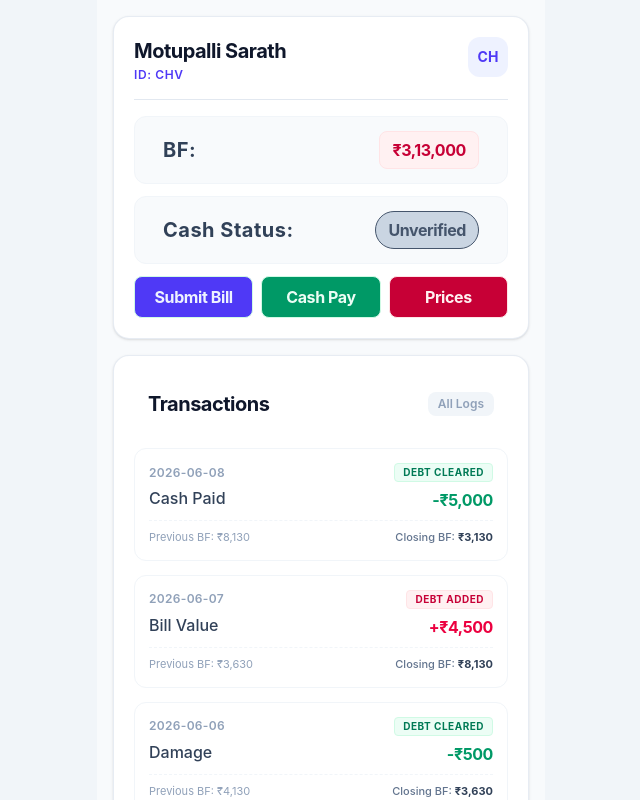
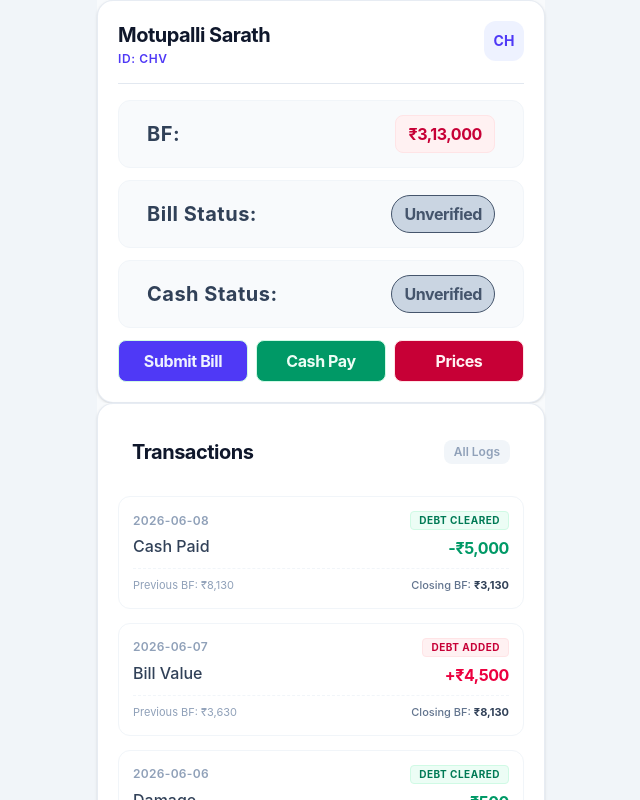
Before and after one commit to SarathM254/Fro, a React (Vite) app: page / in a window 1280 px wide. Shown: the top 800 px of the page, without its empty margins (319-959 px from the left). Built offline with nearby package versions, Linux system fonts and the light colour scheme.

Commit message:
Salesman Portal complete

```diff
--- a/src/App.jsx
+++ b/src/App.jsx
@@ -1,13 +1,35 @@
-import React from 'react';
+import React, { useState } from 'react';
 import CashPaymentSettlement from './components/CashPaymentSettlement';
-import SalesmanProfileCard from './components/SalesmanProfileCard'
-import SalesmanStatementHistory from './components/SalesmanStatementHistory'
+import SalesmanProfileCard from './components/SalesmanProfileCard';
+import SalesmanStatementHistory from './components/SalesmanStatementHistory';
+import SalesmanBillingScreen from './components/SalesmanBillingScreen';
 
 function App() {
+  const [currentView, setCurrentView] = useState('home');
+
+  const navigateHome = () => setCurrentView('home');
+  const navigateBilling = () => setCurrentView('billing');
+  const navigateCash = () => setCurrentView('cash');
+
   return (
     <div className="min-h-screen bg-slate-100 flex flex-col items-center justify-center">
-      <SalesmanProfileCard></SalesmanProfileCard>
-      <SalesmanStatementHistory></SalesmanStatementHistory>
+      {currentView === 'home' && (
+        <>
+          <SalesmanProfileCard
+            onNavigateToBilling={navigateBilling}
+            onNavigateToCash={navigateCash}
+          />
+          <SalesmanStatementHistory />
+        </>
+      )}
+
+      {currentView === 'billing' && (
+        <SalesmanBillingScreen onBack={navigateHome} />
+      )}
+
+      {currentView === 'cash' && (
+        <CashPaymentSettlement onBack={navigateHome} />
+      )}
     </div>
   );
 }
--- a/src/components/CashPaymentSettlement.jsx
+++ b/src/components/CashPaymentSettlement.jsx
@@ -3,7 +3,7 @@ import { useForm } from 'react-hook-form';
 
 const DENOMINATIONS = [500, 200, 100, 50, 20, 10];
 
-export default function CashPaymentSettlement({ activeUser, onSettlementSuccess }) {
+export default function CashPaymentSettlement({ activeUser, onSettlementSuccess, onBack }) {
 
   // Initialize react-hook-form with structured object layouts
   const { register, handleSubmit, watch, setValue } = useForm({
@@ -72,9 +72,24 @@ export default function CashPaymentSettlement({ activeUser, onSettlementSuccess
     <div className="w-full min-h-screen max-w-md mx-auto bg-white rounded-2xl border border-slate-200/80 shadow-sm overflow-hidden flex flex-col justify-between">
 
       {/* Component Title Header */}
-      <div className="p-5 border-b border-slate-100 bg-white">
-        <h2 className="text-xl font-bold text-slate-900 tracking-tight">End of Day Cashout</h2>
-      </div>
+      <div className="sticky top-0 bg-white border-b border-slate-200/80 px-4 py-3.5 flex items-center gap-x-4 z-10 shadow-xs">
+                <button
+                    type="button"
+                    onClick={onBack}
+                    className="p-1.5 rounded-lg text-slate-500 hover:bg-slate-100 transition-colors duration-150 shrink-0"
+                    aria-label="Navigate Back"
+                >
+                    <svg className="w-5 h-5" fill="none" stroke="currentColor" strokeWidth="2.5" viewBox="0 0 24 24">
+                        <path strokeLinecap="round" strokeLinejoin="round" d="M10.5 19.5L3 12m0 0l7.5-7.5M3 12h18" />
+                    </svg>
+                </button>
+                <div>
+                    <h2 className="text-xl font-bold text-slate-900 tracking-tight">
+                        Cash Payment
+                    </h2>
+                </div>
+            </div>
+
 
       {/* Core Matrix Workings Section */}
       <div className="p-5 space-y-5 flex-1 overflow-y-auto">
--- a/src/components/SalesmanBillingScreen.jsx
+++ b/src/components/SalesmanBillingScreen.jsx
@@ -3,7 +3,7 @@ import { useForm } from 'react-hook-form';
 import BillingEntryForm from './BillingEntryForm';
 import BillingPreviewSheet from './BillingPreviewSheet';
 
-export default function SalesmanBillingScreen() {
+export default function SalesmanBillingScreen({ onBack }) {
     const mockCategories = [
         {
             id: "cat_1",
@@ -149,7 +149,7 @@ export default function SalesmanBillingScreen() {
         if (currentStep === 2) {
             setCurrentStep(1); // Drop back from summary review layer onto interactive data entry matrix
         } else {
-            console.log("Navigating cleanly back to Dashboard Index layout route.");
+            if (onBack) onBack();
         }
     };
 
--- a/src/components/SalesmanProfileCard.jsx
+++ b/src/components/SalesmanProfileCard.jsx
@@ -1,6 +1,6 @@
 import React from 'react';
 
-export default function SalesmanProfileCard() {
+export default function SalesmanProfileCard({ onNavigateToBilling, onNavigateToCash }) {
   // Hardcoded for structural visual testing inside App.jsx
   const sampleSalesman = {
     name: "Motupalli Sarath",
@@ -14,7 +14,7 @@ export default function SalesmanProfileCard() {
   symb+=sampleSalesman.salesmanId[1];
 
   return (
-    <div className="w-full max-w-md p-4 bg-slate-50">
+    <div className="w-full max-w-md bg-slate-50">
       {/* Container Card */}
       <div className="bg-white rounded-2xl shadow-sm border border-slate-200/80 p-5">
 
@@ -56,6 +56,15 @@ export default function SalesmanProfileCard() {
 
           <div className="flex items-center justify-between bg-slate-50 rounded-xl p-3.5 px-7 border border-slate-100">
             <span className="text-xl font-bold text-slate-700 tracking-wide">
+              Bill Status:
+            </span>
+            {/* Dynamic color warning: Green if 0, Red badge if debt exists */}
+            <div className="px-3 py-1.5 rounded-full font-bold text-base tracking-tight bg-slate-300 text-slate-600 border border-slate-600">
+              Unverified
+            </div>
+          </div>
+          <div className="flex items-center justify-between bg-slate-50 rounded-xl p-3.5 px-7 border border-slate-100">
+            <span className="text-xl font-bold text-slate-700 tracking-wide">
               Cash Status:
             </span>
             {/* Dynamic color warning: Green if 0, Red badge if debt exists */}
@@ -65,10 +74,10 @@ export default function SalesmanProfileCard() {
           </div>
 
           <div className="flex items-center justify-between rounded-xl space-x-2">
-            <button type="button" className="flex-1 flex justify-center px-3 py-2 rounded-lg font-bold text-base tracking-tight bg-indigo-600 text-indigo-50 border border-emerald-100 transition duration-150 ease-in-out active:scale-95 active:bg-indigo-700">
+            <button type="button" onClick={onNavigateToBilling} className="flex-1 flex justify-center px-3 py-2 rounded-lg font-bold text-base tracking-tight bg-indigo-600 text-indigo-50 border border-emerald-100 transition duration-150 ease-in-out active:scale-95 active:bg-indigo-700">
               Submit Bill
             </button>
-            <button type="button" className="flex-1 flex justify-center px-3 py-2 rounded-lg font-bold text-base tracking-tight bg-emerald-600 text-emerald-50 border border-emerald-100 transition duration-150 ease-in-out active:scale-95 active:bg-emerald-700">
+            <button type="button" onClick={onNavigateToCash} className="flex-1 flex justify-center px-3 py-2 rounded-lg font-bold text-base tracking-tight bg-emerald-600 text-emerald-50 border border-emerald-100 transition duration-150 ease-in-out active:scale-95 active:bg-emerald-700">
               Cash Pay
             </button>
             <button type="button" className={`flex-1 flex justify-center px-3 py-2 rounded-lg font-bold text-base tracking-tight transition duration-150 ease-in-out active:scale-95 ${sampleSalesman.broughtForwardDebt > 0
--- a/src/components/SalesmanStatementHistory.jsx
+++ b/src/components/SalesmanStatementHistory.jsx
@@ -65,7 +65,7 @@ export default function SalesmanStatementHistory() {
   };
 
   return (
-    <div className="w-full max-w-md mx-auto px-4 pb-8 bg-slate-50">
+    <div className="w-full max-w-md pb-8 bg-slate-50">
       {/* Wrapper Layout Panel */}
       <div className="bg-white rounded-2xl shadow-sm border border-slate-200/80 p-5">
 
```
